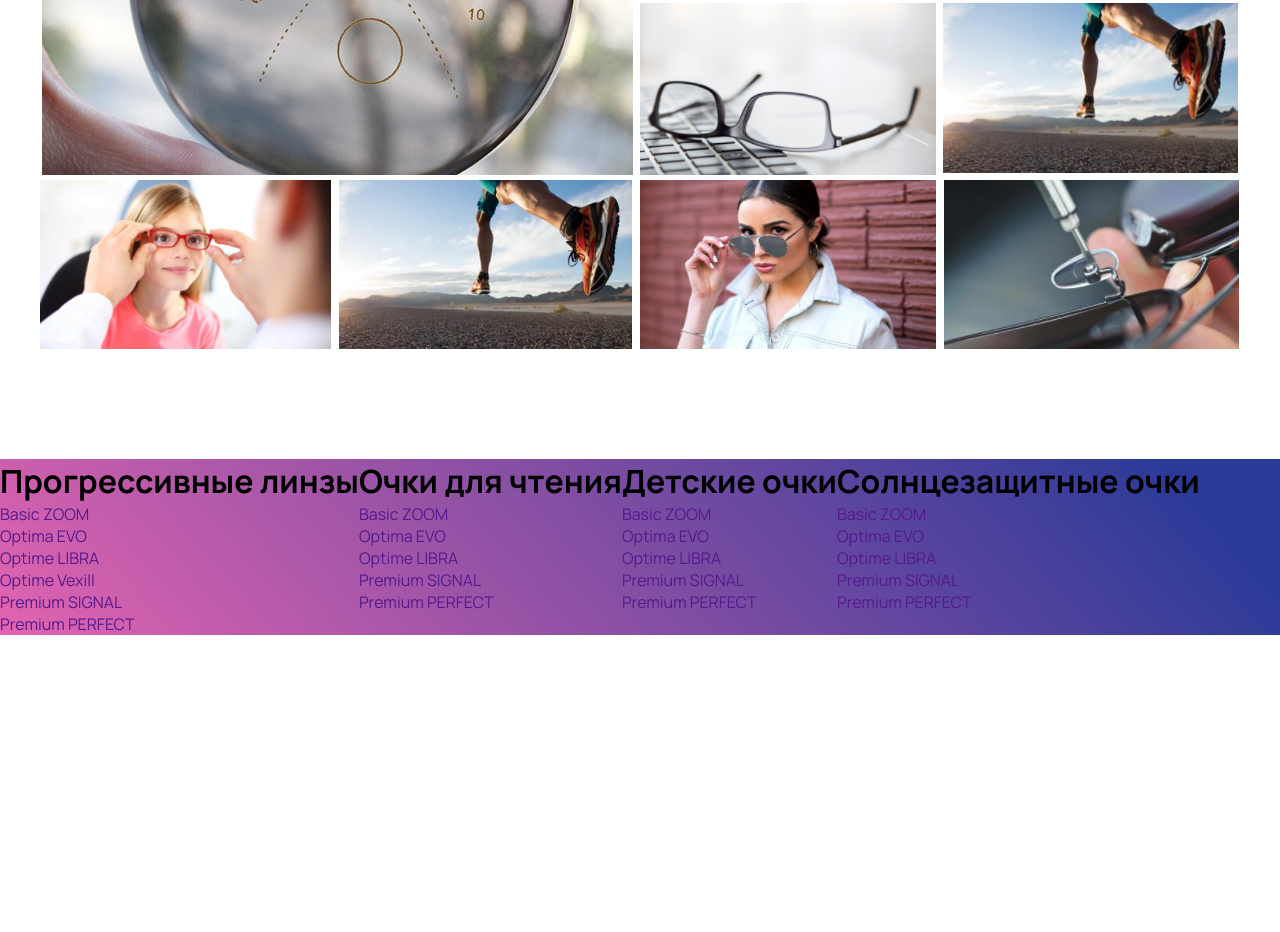
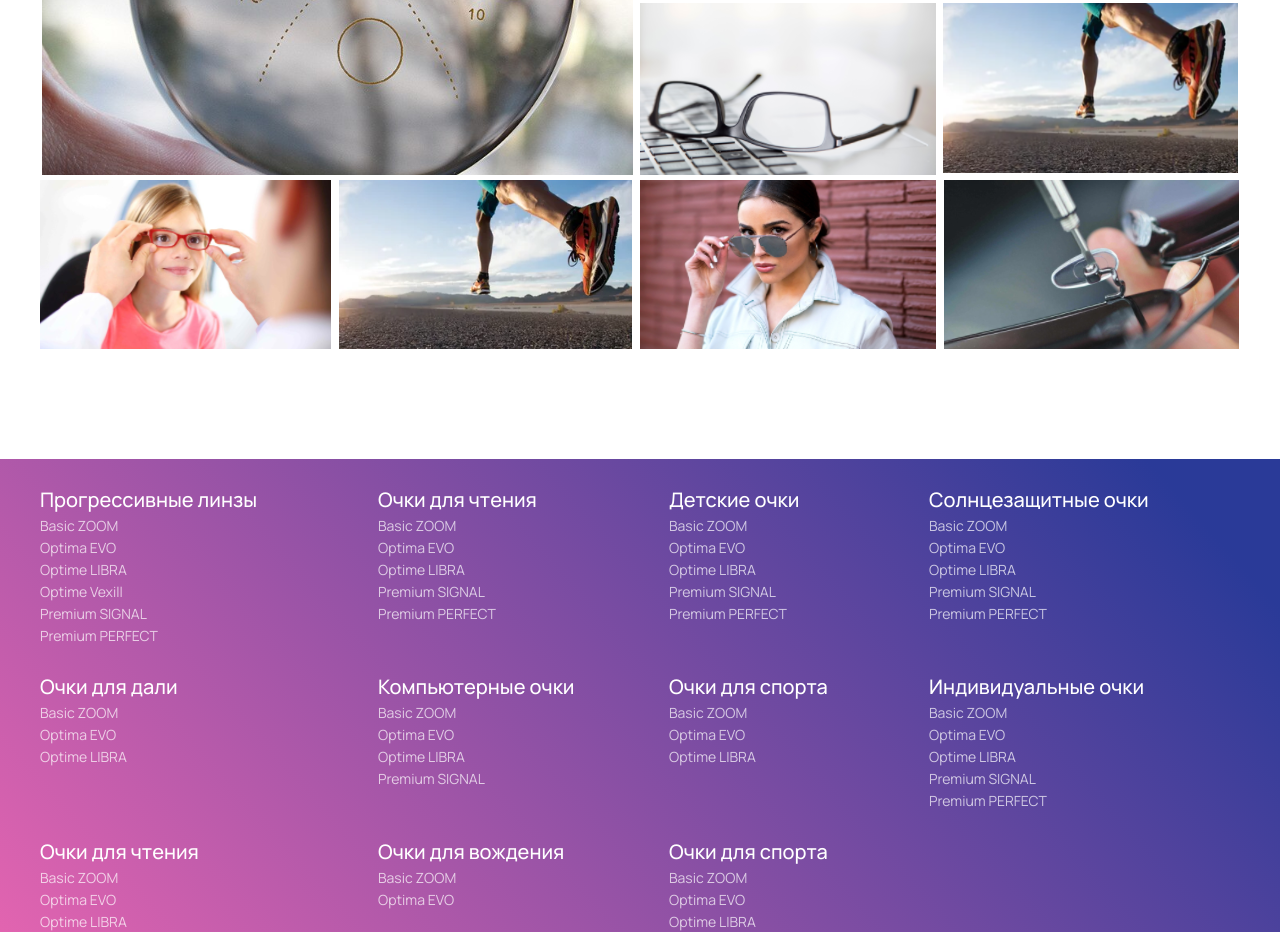
Before and after one commit to HORBARBO/samarti, a plain HTML site: page index.html in a window 1280 px wide. Shown: the part 2097-3029 px from the top of the page. Before the commit the page ends 2732 px from the top, so only its background shows below. Drawn offline with Linux system fonts and the light colour scheme.

Commit message:
add Footer

```diff
--- a/index.html
+++ b/index.html
@@ -151,7 +151,55 @@
                 <li><a href="">Premium SIGNAL</a></li>
                 <li><a href="">Premium PERFECT</a></li>
               </menu>
-          </div>
+            </div>
+            <div class="menu_1">
+              <menu>
+                <h1>Очки для дали</h1>
+                <li><a href="">Basic ZOOM</a></li>
+                <li><a href="">Optima EVO</a></li>
+                <li><a href="">Optime LIBRA</a></li>
+              </menu>
+              <menu>
+                <h1>Компьютерные очки</h1>
+                <li><a href="">Basic ZOOM</a></li>
+                <li><a href="">Optima EVO</a></li>
+                <li><a href="">Optime LIBRA</a></li>
+                <li><a href="">Premium SIGNAL</a></li>
+              </menu>
+              <menu>
+                <h1>Очки для спорта</h1>
+                <li><a href="">Basic ZOOM</a></li>
+                <li><a href="">Optima EVO</a></li>
+                <li><a href="">Optime LIBRA</a></li>
+              </menu>
+              <menu>
+                <h1>Индивидуальные очки</h1>
+                <li><a href="">Basic ZOOM</a></li>
+                <li><a href="">Optima EVO</a></li>
+                <li><a href="">Optime LIBRA</a></li>
+                <li><a href="">Premium SIGNAL</a></li>
+                <li><a href="">Premium PERFECT</a></li>
+              </menu>
+            </div>
+            <div class="menu_1">
+              <menu>
+                <h1>Очки для чтения</h1>
+                <li><a href="">Basic ZOOM</a></li>
+                <li><a href="">Optima EVO</a></li>
+                <li><a href="">Optime LIBRA</a></li>
+              </menu>
+              <menu>
+                <h1>Очки для вождения</h1>
+                <li><a href="">Basic ZOOM</a></li>
+                <li><a href="">Optima EVO</a></li>
+              </menu>
+              <menu>
+                <h1>Очки для спорта</h1>
+                <li><a href="">Basic ZOOM</a></li>
+                <li><a href="">Optima EVO</a></li>
+                <li><a href="">Optime LIBRA</a></li>
+              </menu>
+            </div>
         </div>
       </footer>
       <script src="./js/main.js"></script>
--- /dev/null
+++ b/scss/components/footer/footer.scss
@@ -0,0 +1,28 @@
+//footer
+.menu_container{
+    margin-top: 110px;
+    background: linear-gradient(48.22deg, #E264B0 0%, #8F51A5 41.432%, #2A3A98 92.152%);
+    .menu_1 {
+      max-width: 1200px;
+      margin: 0 auto;
+      display: grid;
+      grid-template-columns: 245px 198px 167px 258px;
+      align-content: center;
+      gap: 93px;
+
+     h1{
+      padding-top: 27px;
+      font-size: 20px;
+      font-weight: 500;
+      line-height: 28px;
+      color: #fff;
+     }
+     a{
+      color: #fff;
+      font-size: 14px;
+      font-weight: 400;
+      line-height: 1.5;
+      opacity: 0.7;
+     }
+    }
+}
--- a/scss/components/main/main.scss
+++ b/scss/components/main/main.scss
@@ -149,12 +149,3 @@
         }
     }
 }
-
-//footer
-.menu_container{
-    margin-top: 110px;
-    background: linear-gradient(48.22deg, #E264B0 0%, #8F51A5 41.432%, #2A3A98 92.152%);
-    .menu_1 {
-    display: flex;
-    }
-}
--- a/scss/index.scss
+++ b/scss/index.scss
@@ -1,3 +1,4 @@
 @import "./common/index.scss";
 @import "./components/header/header.scss";
 @import "./components/main/main.scss";
+@import "./components/footer/footer.scss";
```
Also changed, not shown: css/style.css, scss/components/footer/footer-media.scss (added), scss/components/footer/index.scss (added), 1 other file.
